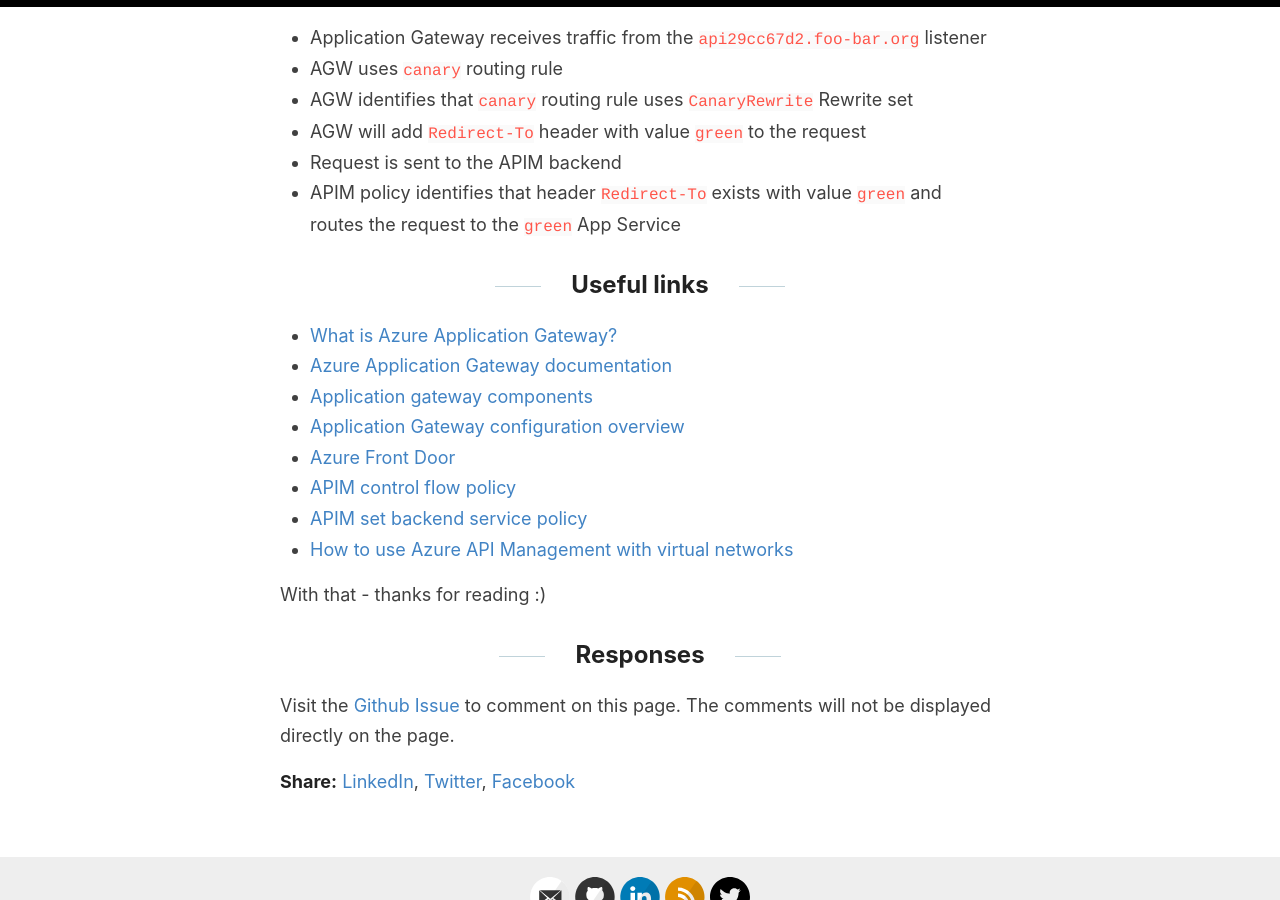
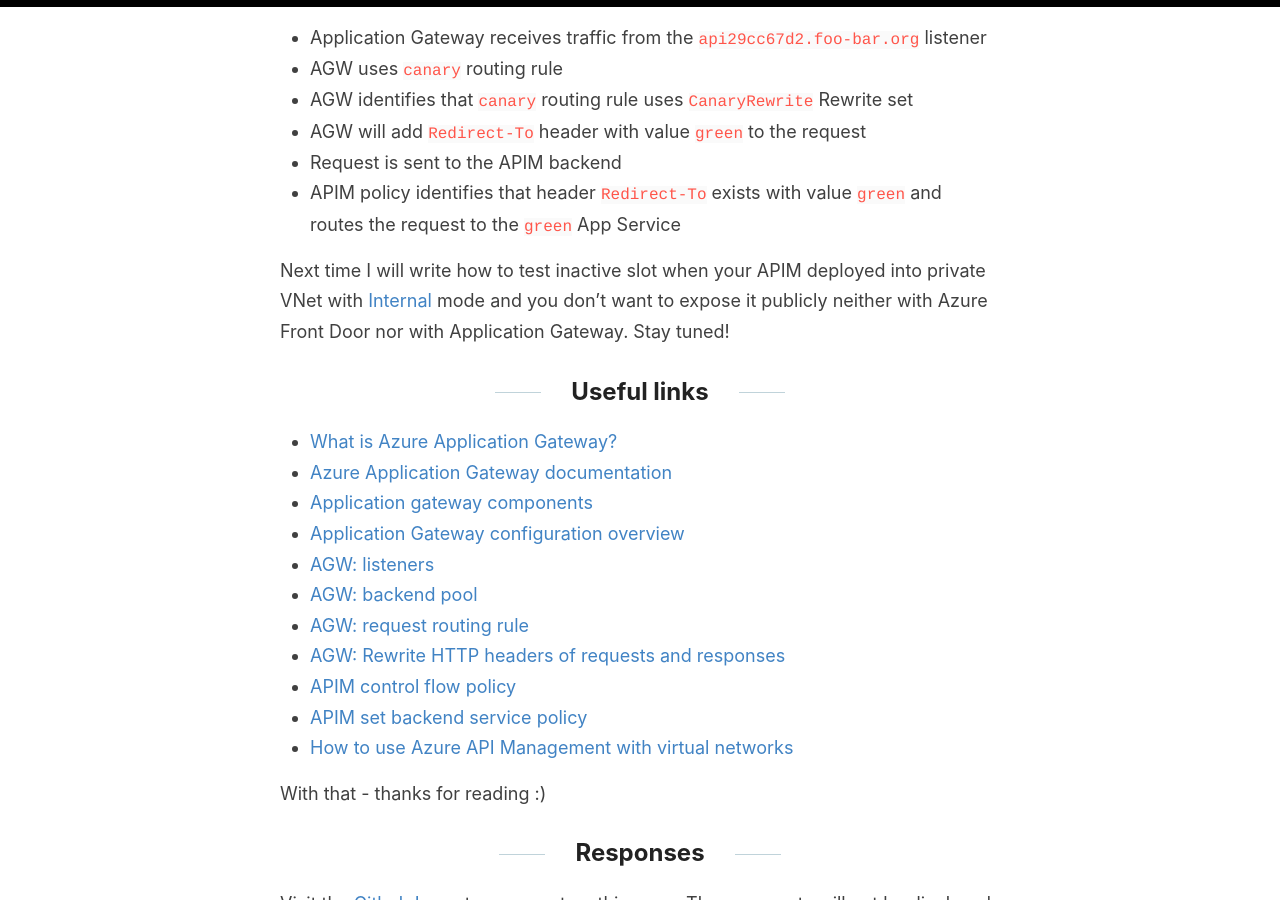
Before and after one commit to evgenyb/evgenyb.github.io, a Jekyll site: the page built from _posts/2020-11-05-blue-green-azure-application-gateway.md, in a window 1280 px wide and 900 px high, scrolled down 6327 px. Built offline with Jekyll 4.4.1, drawn with Linux system fonts in a browser that asks for light colours.

Commit message:
More content

```diff
--- a/_posts/2020-11-05-blue-green-azure-application-gateway.md
+++ b/_posts/2020-11-05-blue-green-azure-application-gateway.md
@@ -112,13 +112,18 @@
 * Request is sent to the APIM backend
 * APIM policy identifies that header `Redirect-To` exists with value `green` and routes the request to the `green` App Service
 
+Next time I will write how to test inactive slot when your APIM deployed into private VNet with [Internal](https://docs.microsoft.com/en-us/azure/api-management/api-management-using-with-vnet?WT.mc_id=AZ-MVP-5003837) mode and you don't want to expose it publicly neither with Azure Front Door nor with Application Gateway. Stay tuned!
+
 ## Useful links
 
 * [What is Azure Application Gateway?](https://docs.microsoft.com/en-us/azure/application-gateway/overview?WT.mc_id=AZ-MVP-5003837)
 * [Azure Application Gateway documentation](https://docs.microsoft.com/en-us/azure/application-gateway/?WT.mc_id=AZ-MVP-5003837)
 * [Application gateway components](https://docs.microsoft.com/en-us/azure/application-gateway/application-gateway-components?WT.mc_id=AZ-MVP-5003837)
 * [Application Gateway configuration overview](https://docs.microsoft.com/en-us/azure/application-gateway/configuration-overview?WT.mc_id=AZ-MVP-5003837)
-* [Azure Front Door](https://azure.microsoft.com/en-us/services/frontdoor/?WT.mc_id=AZ-MVP-5003837#overview)
+* [AGW: listeners](https://docs.microsoft.com/en-us/azure/application-gateway/configuration-listeners?WT.mc_id=AZ-MVP-5003837)
+* [AGW: backend pool](https://docs.microsoft.com/en-us/azure/application-gateway/application-gateway-components?WT.mc_id=AZ-MVP-5003837#backend-pools)
+* [AGW: request routing rule](https://docs.microsoft.com/en-us/azure/application-gateway/application-gateway-components?WT.mc_id=AZ-MVP-5003837#request-routing-rules)
+* [AGW: Rewrite HTTP headers of requests and responses](https://docs.microsoft.com/en-us/azure/application-gateway/rewrite-http-headers-url?WT.mc_id=AZ-MVP-5003837)
 * [APIM control flow policy](https://docs.microsoft.com/en-us/azure/api-management/api-management-advanced-policies?WT.mc_id=AZ-MVP-5003837#choose)
 * [APIM set backend service policy](https://docs.microsoft.com/en-us/azure/api-management/api-management-transformation-policies?WT.mc_id=AZ-MVP-5003837#SetBackendService)
 * [How to use Azure API Management with virtual networks](https://docs.microsoft.com/en-us/azure/api-management/api-management-using-with-vnet?WT.mc_id=AZ-MVP-5003837)
```
